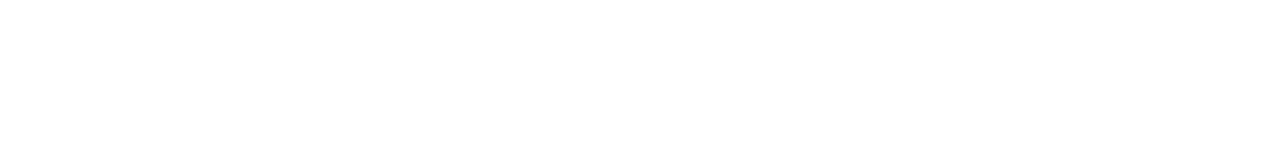
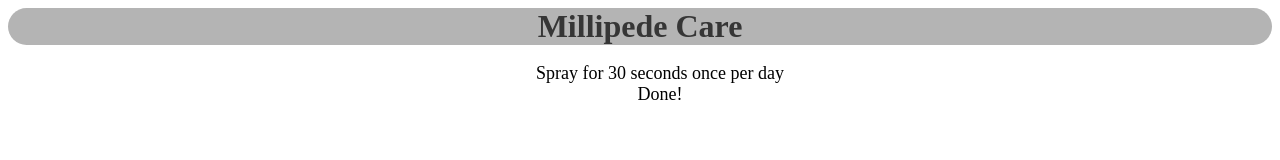
Before and after one commit to SleipnirPowered/petcare, a plain HTML site: page pets/millipedes.html in a window 1280 px wide. Drawn offline with Linux system fonts and the light colour scheme.

Commit message:
Edit millipedes.html and style.css

```diff
--- a/pets/millipedes.html
+++ b/pets/millipedes.html
@@ -3,8 +3,19 @@
     <head>
         <meta charset="UTF-8">
         <title>Millipede's Care</title>
+        <link rel="stylesheet" href="style.css">
     </head>
 
     <body>
+        <div class="header">
+                <div class="logo">
+                    Millipede Care
+                </div>
+                <ul class="millipede">
+                    <li>Spray for 30 seconds once per day</li>
+                    <li>Done!</li>
+                </ul>
+            </div>
+        </div>
     </body>
 </html>
--- a/pets/style.css
+++ b/pets/style.css
@@ -28,3 +28,8 @@ ul {
     justify-content: space-between;
     margin: 16px 0px 0px;
 }
+
+.millipede {
+    text-align: center;
+    font-size: large;
+}
```
